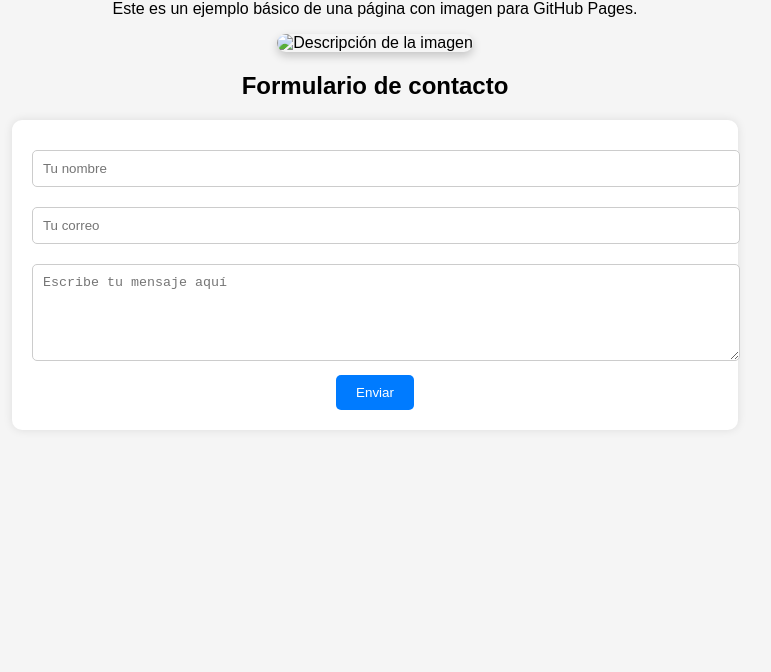
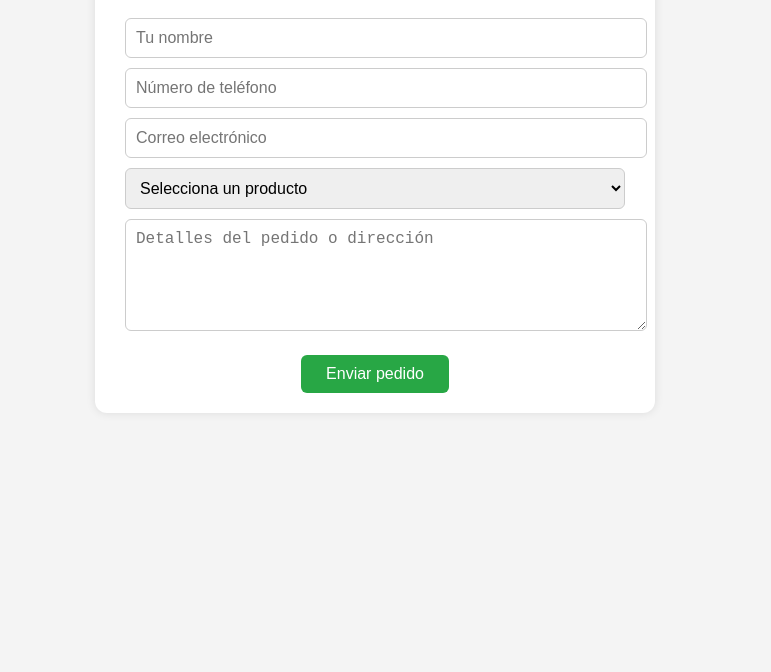
Before and after one commit to aldabrasamaspaj/hola, a plain HTML site: page index.html in a window 1280 px wide. Shown: the part 128-800 px from the top of the page, without its empty margins (265-1036 px from the left). Drawn offline with Linux system fonts and the light colour scheme.

Commit message:
Update index.html

```diff
--- a/index.html
+++ b/index.html
@@ -1,87 +1,73 @@
 <!DOCTYPE html>
 <html lang="es">
 <head>
-    <meta charset="UTF-8">
-    <meta name="viewport" content="width=device-width, initial-scale=1.0">
-    <title>Mi Proyecto en GitHub</title>
-    <style>
-        body {
-            font-family: Arial, sans-serif;
-            text-align: center;
-            background-color: #f5f5f5;
-            padding: 40px;
-        }
-        img {
-            width: 300px;
-            border-radius: 12px;
-            box-shadow: 0 4px 10px rgba(0,0,0,0.2);
-        }
-    </style>
-</head>
-<body>
-    <h1>¡Bienvenido a mi Proyecto!</h1>
-    <p>Este es un ejemplo básico de una página con imagen para GitHub Pages.</p>
-    <img src="imagen.jpg" alt="Descripción de la imagen">
-</body>
-</html>
-
-
-
-<!DOCTYPE html>
-<html lang="es">
-<head>
-  <meta charset="UTF-8" />
-  <meta name="viewport" content="width=device-width, initial-scale=1.0"/>
-  <title>Formulario simple</title>
+  <meta charset="UTF-8">
+  <meta name="viewport" content="width=device-width, initial-scale=1.0">
+  <title>Formulario de Pedido</title>
   <style>
     body {
       font-family: Arial, sans-serif;
-      background: #f5f5f5;
+      background-color: #f4f4f4;
       padding: 40px;
       text-align: center;
     }
     form {
       background: #fff;
-      padding: 20px;
-      border-radius: 10px;
-      display: inline-block;
+      padding: 20px 30px;
+      border-radius: 12px;
+      max-width: 500px;
+      margin: auto;
       box-shadow: 0 0 10px rgba(0,0,0,0.1);
     }
-    input, textarea {
+    h2 {
+      margin-bottom: 20px;
+    }
+    input, textarea, select {
       width: 100%;
       padding: 10px;
-      margin: 10px 0;
-      border-radius: 5px;
+      margin-top: 10px;
+      border-radius: 6px;
       border: 1px solid #ccc;
+      font-size: 16px;
     }
     button {
-      background: #007bff;
+      margin-top: 20px;
+      padding: 10px 25px;
+      background-color: #28a745;
       color: white;
-      padding: 10px 20px;
       border: none;
-      border-radius: 5px;
+      border-radius: 6px;
       cursor: pointer;
+      font-size: 16px;
     }
     button:hover {
-      background: #0056b3;
+      background-color: #218838;
     }
   </style>
 </head>
 <body>
 
-  <h2>Formulario de contacto</h2>
   <form action="https://formsubmit.co/samaniegoaspajo@gmail.com" method="POST">
+    <h2>Formulario de Pedido</h2>
+
     <input type="text" name="nombre" placeholder="Tu nombre" required>
-    <input type="email" name="email" placeholder="Tu correo" required>
-    <textarea name="mensaje" placeholder="Escribe tu mensaje aquí" rows="5" required></textarea>
+    <input type="tel" name="telefono" placeholder="Número de teléfono" required>
+    <input type="email" name="correo" placeholder="Correo electrónico" required>
 
-    <!-- Opcional: evitar el captcha -->
+    <select name="producto" required>
+      <option value="" disabled selected>Selecciona un producto</option>
+      <option value="Producto 1">Producto 1</option>
+      <option value="Producto 2">Producto 2</option>
+      <option value="Producto 3">Producto 3</option>
+    </select>
+
+    <textarea name="mensaje" placeholder="Detalles del pedido o dirección" rows="5" required></textarea>
+
+    <!-- Opcional: evitar captcha y redirigir a una página de agradecimiento -->
     <input type="hidden" name="_captcha" value="false">
-
-    <!-- Redirigir después del envío -->
     <input type="hidden" name="_next" value="https://tusitio.com/gracias.html">
 
-    <button type="submit">Enviar</button>
+    <button type="submit">Enviar pedido</button>
   </form>
 
 </body>
```
